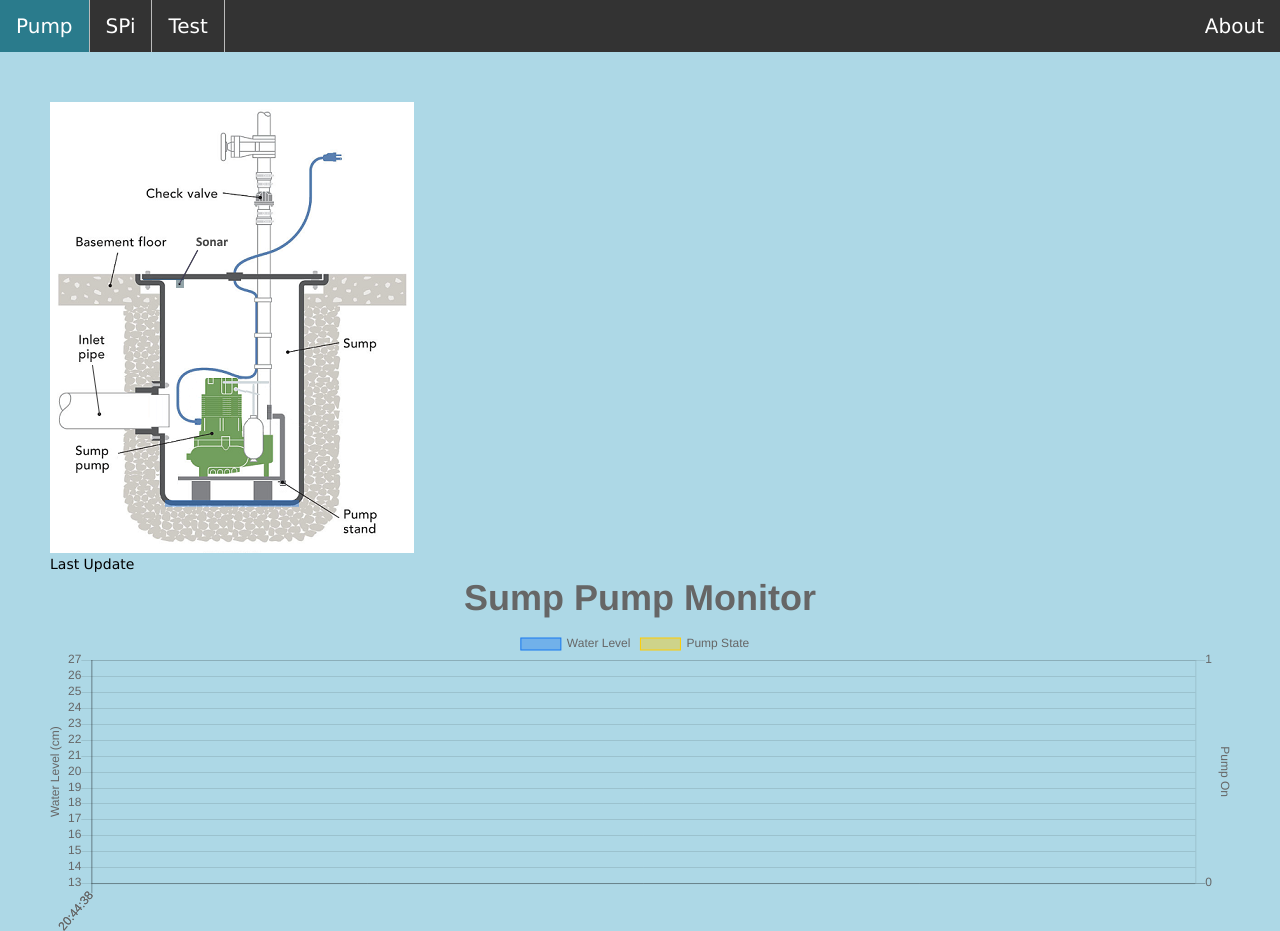
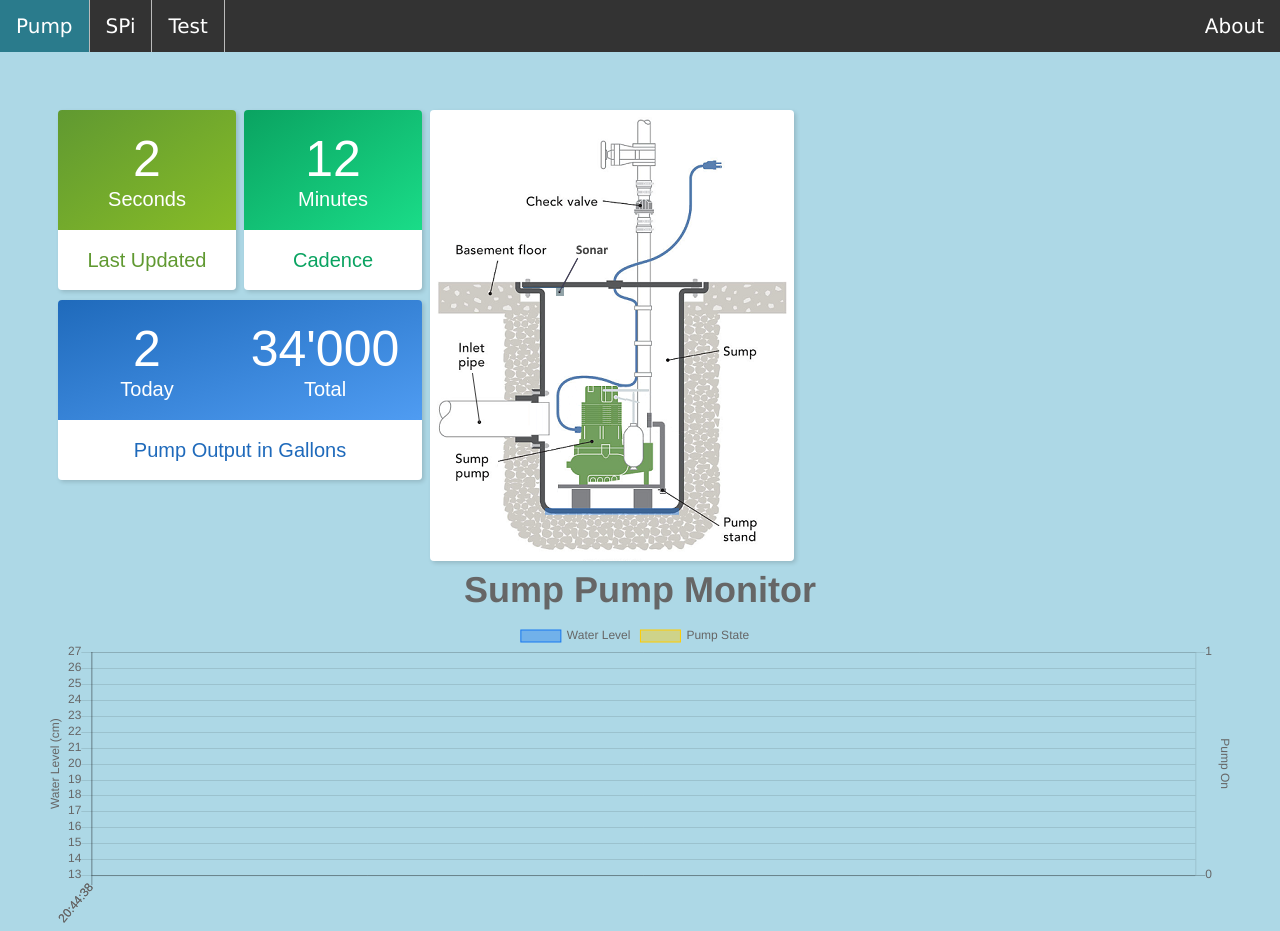
Before and after one commit to holecekales/Cortex, a website: page public/index.html in a window 1280 px wide. Shown: the top 931 px of the page. Drawn offline with Linux system fonts and the light colour scheme; no server answers.

Commit message:
Getting the tiles work

```diff
--- a/public/css/index.css
+++ b/public/css/index.css
@@ -1,5 +1,5 @@
 body {
-  background-color: gray;
+  background-color: lightblue;
   margin: 0px;
   padding: 0px;
   font: 14px "Lucida Grande", Helvetica, Arial, sans-serif;
--- a/public/css/pump.css
+++ b/public/css/pump.css
@@ -1,12 +1,124 @@
+
 #pump {
   padding: 50px;
-  font: 14px "Lucida Grande", Helvetica, Arial, sans-serif;
+  height: 100%;
+  font-family: sans-serif;
+  font: 14px;
   margin: 0;
   display: block;
   position: relative;
 }
 
-#pump button {
-  color: #2053AB;
-  margin-left: 5px;
+#diagramContainer {
+  float: left;
+  margin-top: 8px;
+  margin-left: 8px;
 }
+
+#diagram {
+  border-radius:4px;
+  box-shadow: 2px 2px 4px 0 rgba(0,0,0,0.15);
+}
+
+.tilecontainer {
+  float: left;
+  margin: 0px 0px 0px 0px;
+  line-height: 190px;
+}
+
+.tile {
+  width:178px;
+  height:180px;
+  border-radius:4px;
+  box-shadow: 2px 2px 4px 0 rgba(0,0,0,0.15);
+  margin-top: 8px;
+  margin-left:8px;
+  float:left;
+  line-height: normal;
+}
+
+.tile.wide {
+  width: 364px;
+}
+
+.tile .header {
+  height:120px;
+  background-color:#f4f4f4;
+  border-radius: 4px 4px 0 0;
+  color:white;
+  font-weight:300;
+}
+
+.tile.wide .header .left, .tile.wide .header .right {
+  width:178px;
+  float:left;
+}
+
+.tile .header .count {
+  font-size: 50px;
+  text-align:center;
+  padding:20px 0 0;
+}
+
+.tile .header .title {
+  font-size: 20px;
+  text-align:center;
+}
+
+.tile .body {
+  height:60px;
+  line-height: 60px;
+  text-align: center;
+  border-radius: 0 0 4px 4px;
+  color:#333333;
+  background-color:white;
+}
+
+.tile .body .title {
+    font-size:20px;
+}
+
+.tile.wide .body .title {
+    font-size:20px;
+}
+
+.tile.green .header {
+  background: linear-gradient(to bottom right, #609931, #87bc27);
+}
+
+.tile.green  .body {
+  color: #609931;
+}
+
+.tile.orange .header {
+  background: linear-gradient(to bottom right, #ef7f00, #f7b200);
+}
+
+.tile.orange  .body {
+  color: #ef7f00;
+}
+
+.tile.blue .header {
+  background: linear-gradient(to bottom right, #1f6abb, #4f9cf2);
+}
+
+.tile.blue .body {
+  color: #1f6abb;
+}
+
+.tile.lightgreen .header {
+  background: linear-gradient(to bottom right, #0aa361, #1adc88);
+}
+
+.tile.lightgreen  .body {
+  color: #0aa361;
+}
+
+
+.tile.red .header {
+  background: linear-gradient(to bottom right, #fc1212, #f80e0e);
+}
+
+.tile.red  .body {
+  color: #fc1212;
+}
--- a/public/pump.html
+++ b/public/pump.html
@@ -1,11 +1,50 @@
 <div id='pump'>
-  <!--
-  <button id="sim" onclick="nav.getView().handSim()">Load</button>
-  <button id="pause" onclick="nav.getView().handlePause()">Pause</button>
-  -->
-  <div>
-  <canvas id="diagram" width="10" height="10"></canvas>
+
+
+  <div class="tilecontainer">
+
+    <div class="tile green">
+      <div class="header">
+        <div class="count">2</div>
+        <div class="title">Seconds</div>
+      </div>
+      <div class="body">
+        <div class="title">Last Updated</div>
+      </div>
+    </div>
+
+    <div class="tile lightgreen">
+      <div class="header">
+        <div class="count">12</div>
+        <div class="title">Minutes</div>
+      </div>
+      <div class="body">
+        <div class="title">Cadence</div>
+      </div>
+    </div>
+
+    <br>
+
+    <div class="tile wide blue">
+      <div class="header">
+        <div class="left">
+          <div class="count">2</div>
+          <div class="title">Today</div>
+        </div>
+        <div class="right">
+          <div class="count">34'000</div>
+          <div class="title">Total</div>
+        </div>
+      </div>
+      <div class="body">
+        <div class="title">Pump Output in Gallons</div>
+      </div>
+    </div>
   </div>
-  <div class="panel">Last Update</div>
+
+  <div id="diagramContainer">
+    <canvas id="diagram" width="10" height="10"></canvas>
+  </div>
+
   <canvas id="myChart" width="300" height="100"></canvas>
  </div>
```
